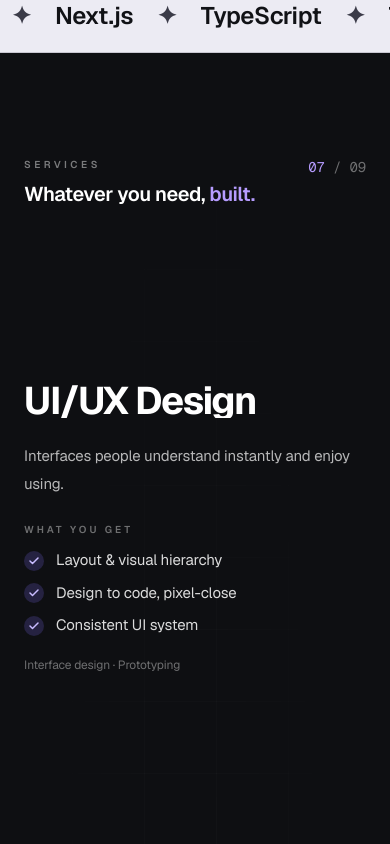
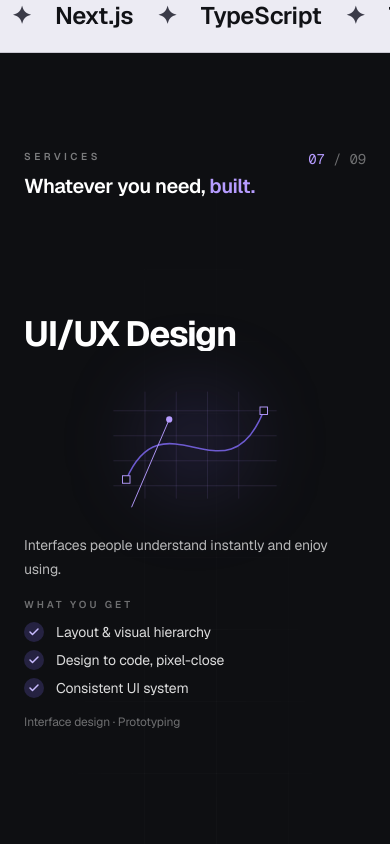
Before and after one commit to Muneeza-Fatima/My-Final-Portfolio, a Next.js app: page / in a window 390 px wide. Shown: the part 7660-8504 px from the top of the page. Built offline with nearby package versions, Linux system fonts and the light colour scheme.

Commit message:
Polishing

```diff
--- a/components/work/crafted/ProjectStack.tsx
+++ b/components/work/crafted/ProjectStack.tsx
@@ -22,7 +22,7 @@ const pad = (value: number) => String(value).padStart(2, "0");
 // (stacked on smaller screens). Sized so the whole card fits one screen.
 function CardBody({ project, index }: { project: Project; index: number }) {
   return (
-    <div className="grid items-center gap-5 lg:grid-cols-[1.4fr_1fr] lg:gap-10">
+    <div className="grid items-center gap-4 sm:gap-5 lg:grid-cols-[1.4fr_1fr] lg:gap-10">
       <a
         href={project.liveUrl}
         target="_blank"
@@ -42,20 +42,20 @@ function CardBody({ project, index }: { project: Project; index: number }) {
           </span>
           <span>{project.category}</span>
           {project.badge && (
-            <span className="rounded-full bg-[#6d5bd0]/15 px-2.5 py-1 tracking-[0.14em] text-[#c9bcff]">
+            <span className="hidden rounded-full bg-[#6d5bd0]/15 px-2.5 py-1 tracking-[0.14em] text-[#c9bcff] sm:inline">
               {project.badge}
             </span>
           )}
         </div>
 
-        <h3 className="mt-3 font-display text-[clamp(1.5rem,2.6vw,2.4rem)] font-semibold leading-[1.1] tracking-[-0.02em] text-white sm:mt-4">
+        <h3 className="mt-2 font-display text-[clamp(1.4rem,2.6vw,2.4rem)] font-semibold leading-[1.1] tracking-[-0.02em] text-white sm:mt-4">
           {project.title}
         </h3>
-        <p className="mt-3 line-clamp-3 text-sm leading-7 text-white/65 sm:line-clamp-none">
+        <p className="mt-2 line-clamp-2 text-sm leading-6 text-white/60 sm:mt-3 sm:line-clamp-none sm:leading-7">
           {project.description}
         </p>
 
-        <ul className="mt-4 flex flex-wrap gap-1.5">
+        <ul className="mt-4 hidden flex-wrap gap-1.5 sm:flex">
           {project.tech.map((item) => (
             <li
               key={item}
@@ -66,9 +66,9 @@ function CardBody({ project, index }: { project: Project; index: number }) {
           ))}
         </ul>
 
-        <div className="mt-5 h-px bg-white/[0.07] sm:mt-6" />
+        <div className="mt-6 hidden h-px bg-white/[0.07] sm:block" />
         <ProjectLinks
-          className="mt-5 sm:mt-6"
+          className="mt-4 sm:mt-6"
           title={project.title}
           liveUrl={project.liveUrl}
           githubUrl={project.githubUrl}
--- a/features/contact/contact.tsx
+++ b/features/contact/contact.tsx
@@ -6,7 +6,7 @@ import { useState, useSyncExternalStore } from "react";
 
 import { Magnetic } from "@/components/interactive/Magnetic";
 import { RevealText } from "@/components/interactive/RevealText";
-import { FaWhatsapp } from "react-icons/fa6";
+import { FaGithub, FaLinkedinIn, FaWhatsapp } from "react-icons/fa6";
 
 import { contactEmail, contactPhone, socials } from "@/data/socials";
 
@@ -137,7 +137,7 @@ export function Contact() {
               </div>
               <div>
                 <dt className="text-[10px] uppercase tracking-[0.3em] text-muted">Elsewhere</dt>
-                <dd className="mt-2 flex gap-4 text-sm">
+                <dd className="mt-2 flex gap-3 text-sm">
                   {socials
                     .filter((s) => s.name !== "Email")
                     .map((social) => (
@@ -146,9 +146,15 @@ export function Contact() {
                         href={social.href}
                         target="_blank"
                         rel="noopener noreferrer"
-                        className="text-ink underline decoration-accent/40 underline-offset-4 transition-colors hover:decoration-accent"
+                        aria-label={social.name}
+                        title={social.name}
+                        className={
+                          social.name === "LinkedIn"
+                            ? "flex h-11 w-11 items-center justify-center rounded-full bg-[#0A66C2] text-white shadow-[0_8px_20px_-8px_rgba(10,102,194,0.9)] transition-transform hover:-translate-y-0.5"
+                            : "flex h-11 w-11 items-center justify-center rounded-full bg-ink text-white transition-transform hover:-translate-y-0.5"
+                        }
                       >
-                        {social.name}
+                        {social.name === "GitHub" ? <FaGithub size={18} /> : <FaLinkedinIn size={19} />}
                       </a>
                     ))}
                 </dd>
--- a/features/footer/footer.tsx
+++ b/features/footer/footer.tsx
@@ -2,13 +2,13 @@
 
 import { motion, useScroll, useTransform } from "framer-motion";
 import { usePrefersReducedMotion } from "@/hooks/use-prefers-reduced-motion";
-import { ArrowUp, ArrowUpRight } from "lucide-react";
+import { ArrowUp, ArrowUpRight, Mail } from "lucide-react";
 import { useLenis } from "lenis/react";
 import { useRef } from "react";
 
 import { Magnetic } from "@/components/interactive/Magnetic";
 import { navigation } from "@/data/navigation";
-import { FaWhatsapp } from "react-icons/fa6";
+import { FaGithub, FaLinkedinIn, FaWhatsapp } from "react-icons/fa6";
 
 import { contactEmail, contactPhone, socials } from "@/data/socials";
 import { useSectionNav } from "@/hooks/use-section-nav";
@@ -79,8 +79,23 @@ export function Footer() {
                     href={social.href}
                     target={social.href.startsWith("http") ? "_blank" : undefined}
                     rel="noopener noreferrer"
-                    className="text-white/75 transition-colors hover:text-accent-soft"
+                    className="group inline-flex items-center gap-3 text-white/75 transition-colors hover:text-white"
                   >
+                    <span
+                      className={
+                        social.name === "LinkedIn"
+                          ? "flex h-8 w-8 items-center justify-center rounded-lg bg-[#0A66C2] text-white shadow-[0_6px_16px_-6px_rgba(10,102,194,0.9)] transition-transform group-hover:scale-110"
+                          : "flex h-8 w-8 items-center justify-center rounded-lg border border-white/15 bg-white/[0.05] text-white/85 transition-transform group-hover:scale-110"
+                      }
+                    >
+                      {social.name === "GitHub" ? (
+                        <FaGithub size={15} />
+                      ) : social.name === "LinkedIn" ? (
+                        <FaLinkedinIn size={15} />
+                      ) : (
+                        <Mail size={15} />
+                      )}
+                    </span>
                     {social.name}
                   </a>
                 </li>
--- a/features/services/services.tsx
+++ b/features/services/services.tsx
@@ -113,12 +113,12 @@ const pad = (n: number) => String(n).padStart(2, "0");
 function Points({ service }: { service: Service }) {
   return (
     <>
-      <p className="mt-6 text-[10px] font-semibold uppercase tracking-[0.3em] text-white/40">
+      <p className="mt-4 text-[10px] font-semibold uppercase tracking-[0.3em] text-white/40 sm:mt-6">
         What you get
       </p>
-      <ul className="mt-3 grid gap-2.5">
+      <ul className="mt-2.5 grid gap-2 sm:mt-3 sm:gap-2.5">
         {service.points.map((point) => (
-          <li key={point} className="flex items-center gap-3 text-[15px] text-white/85">
+          <li key={point} className="flex items-center gap-3 text-sm text-white/85 sm:text-[15px]">
             <span className="flex h-5 w-5 shrink-0 items-center justify-center rounded-full bg-[#6d5bd0]/25 text-[#c9bcff]">
               <Check size={12} strokeWidth={3} />
             </span>
@@ -126,7 +126,7 @@ function Points({ service }: { service: Service }) {
           </li>
         ))}
       </ul>
-      <p className="mt-5 text-xs text-white/40">{service.tech.join("  ·  ")}</p>
+      <p className="mt-4 text-xs text-white/40 sm:mt-5">{service.tech.join("  ·  ")}</p>
     </>
   );
 }
@@ -231,7 +231,7 @@ function ServiceStory() {
   return (
     <div ref={ref} className="relative" style={{ height: `calc(100svh + ${total * STEP_SVH}svh)` }}>
       <div className="sticky top-0 flex h-[100svh] flex-col overflow-hidden pt-[72px]">
-        <div className="mx-auto flex w-full max-w-7xl flex-1 flex-col px-6 pb-6 pt-8 sm:px-10 sm:pt-10 lg:px-14">
+        <div className="mx-auto flex w-full max-w-7xl flex-1 flex-col px-6 pb-6 pt-6 sm:px-10 sm:pt-10 lg:px-14">
           <div className="flex items-start justify-between gap-6">
             <Heading />
             <p className="font-mono text-sm text-white/40 sm:text-base">
@@ -239,8 +239,8 @@ function ServiceStory() {
             </p>
           </div>
 
-          <div className="grid flex-1 content-center gap-6 py-6 md:grid-cols-[1fr_1fr] md:items-center lg:grid-cols-[1.2fr_0.9fr_1fr] lg:gap-10">
-            <div className="overflow-hidden md:col-span-2 lg:col-span-1">
+          <div className="grid flex-1 content-center gap-4 py-4 sm:gap-6 sm:py-6 md:grid-cols-[1.15fr_0.8fr_1fr] md:items-center md:gap-6 lg:grid-cols-[1.2fr_0.9fr_1fr] lg:gap-10">
+            <div className="overflow-hidden">
               <AnimatePresence mode="wait">
                 <motion.h3
                   key={service.title}
@@ -248,14 +248,14 @@ function ServiceStory() {
                   animate={{ opacity: 1, y: 0 }}
                   exit={{ opacity: 0, y: -40 }}
                   transition={{ duration: 0.5, ease }}
-                  className="font-display text-[clamp(2.4rem,7vw,6.5rem)] font-bold leading-[0.95] tracking-[-0.04em] text-white [overflow-wrap:anywhere] lg:text-[clamp(2.6rem,4.3vw,4.75rem)]"
+                  className="font-display text-[clamp(2.1rem,9vw,3rem)] font-bold leading-[0.95] tracking-[-0.04em] text-white [overflow-wrap:anywhere] md:text-[clamp(2rem,4.3vw,4.75rem)]"
                 >
                   {service.title}
                 </motion.h3>
               </AnimatePresence>
             </div>
 
-            <div className="hidden md:block">
+            <div>
               <AnimatePresence mode="wait">
                 <motion.div
                   key={active}
@@ -263,7 +263,7 @@ function ServiceStory() {
                   animate={{ opacity: 1, scale: 1 }}
                   exit={{ opacity: 0, scale: 0.96, transition: { duration: 0.2 } }}
                   transition={{ duration: 0.4, ease }}
-                  className="mx-auto w-full max-w-[220px] lg:max-w-[360px]"
+                  className="mx-auto w-full max-w-[200px] sm:max-w-[240px] md:max-w-[300px] lg:max-w-[360px]"
                 >
                   <ServiceVisual index={active} />
                 </motion.div>
@@ -277,7 +277,7 @@ function ServiceStory() {
                 animate={{ opacity: 1, y: 0, transition: { duration: 0.5, ease, delay: 0.1 } }}
                 exit={{ opacity: 0, y: -12, transition: { duration: 0.25 } }}
               >
-                <p className="line-clamp-3 max-w-md text-[15px] leading-7 text-white/70 sm:line-clamp-none sm:text-base">
+                <p className="line-clamp-3 max-w-md text-sm leading-6 text-white/70 sm:text-[15px] sm:leading-7 md:line-clamp-none lg:text-base">
                   {service.description}
                 </p>
                 <Points service={service} />
```
Also changed, not shown: components/layout/navbar.tsx (+21 -5 lines).
